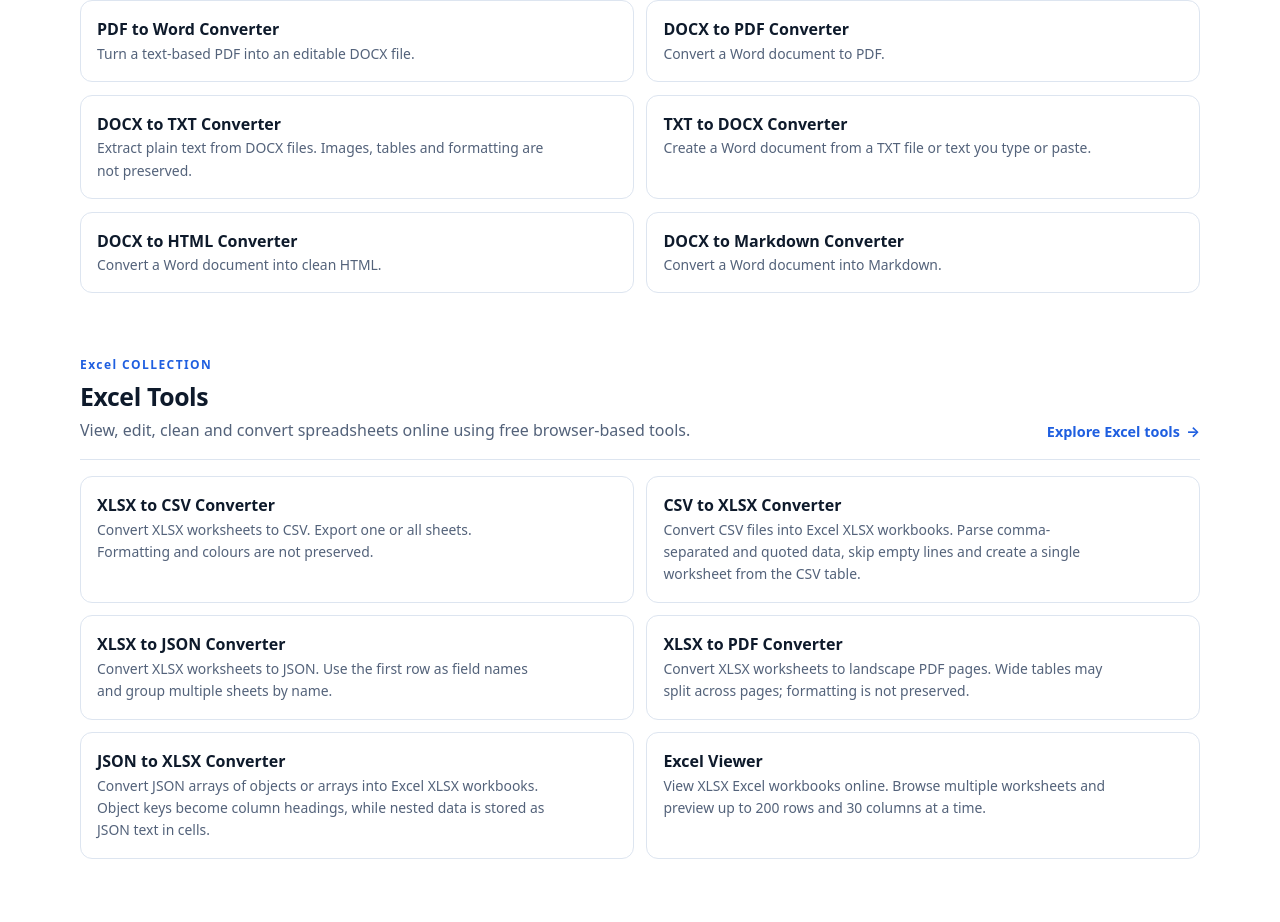
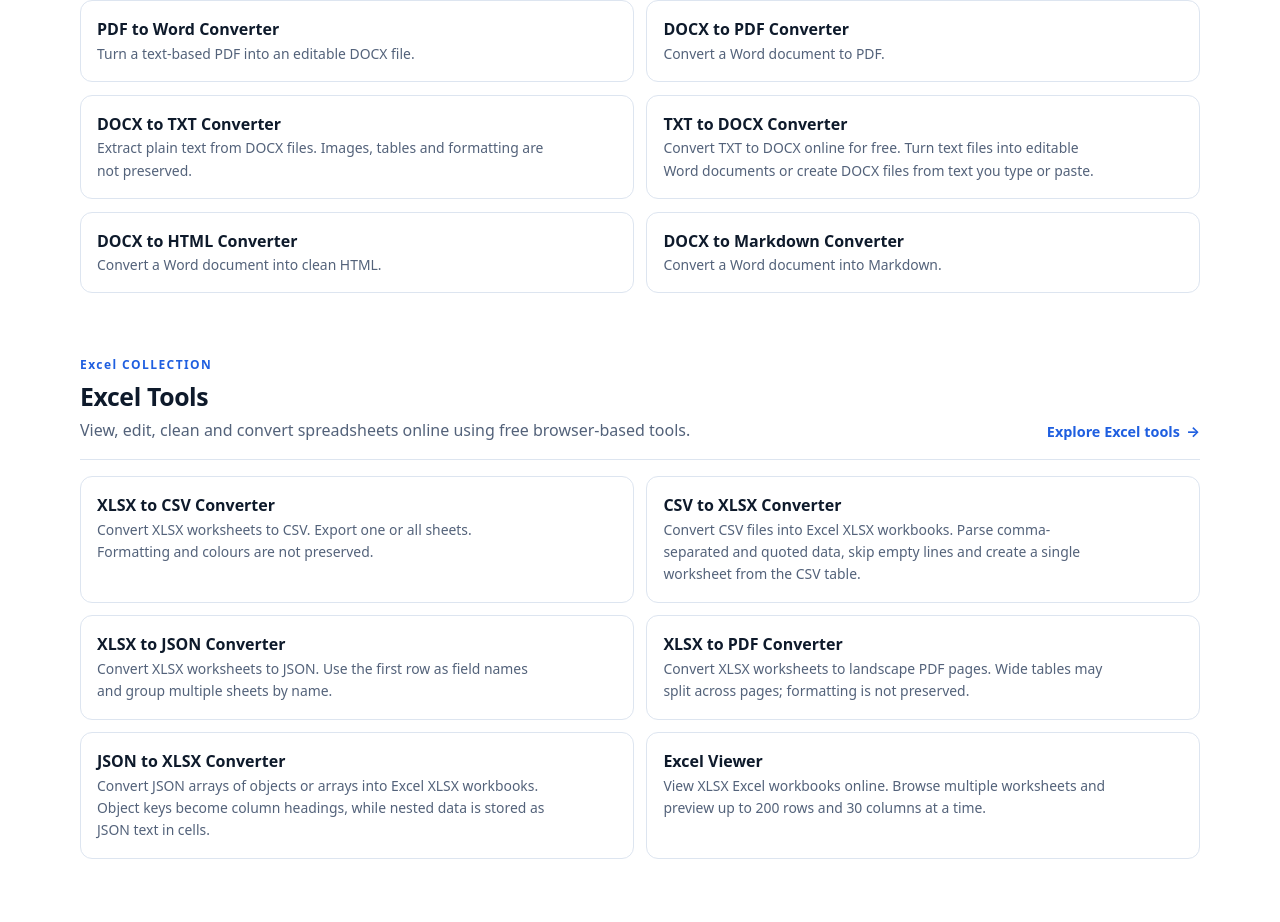
Before and after one commit to mdirfanansarii/fylzora, a React (Vite) app: page / in a window 1280 px wide. Shown: the part 2417-3339 px from the top of the page. Built offline with nearby package versions, Linux system fonts and the light colour scheme; no server answers.

Commit message:
Improve TXT to DOCX SEO description

```diff
--- a/src/data/tools.js
+++ b/src/data/tools.js
@@ -53,7 +53,7 @@ const rawTools = [
   t('word', 'docx-to-pdf', 'DOCX to PDF Converter', 'Convert a Word document to PDF.', { alsoIn: ['pdf'],
     notes: ['This converter creates a text-only PDF. Images, table structure, fonts, colours and complex layouts are not preserved.'] }),
   t('word', 'docx-to-txt', 'DOCX to TXT Converter', "Extract plain text from DOCX files. Images, tables and formatting are not preserved."),
-  t('word', 'txt-to-docx', 'TXT to DOCX Converter', 'Create a Word document from a TXT file or text you type or paste.'),
+  t('word', 'txt-to-docx', 'TXT to DOCX Converter', 'Convert TXT to DOCX online for free. Turn text files into editable Word documents or create DOCX files from text you type or paste.'),
   t('word', 'docx-to-html', 'DOCX to HTML Converter', 'Convert a Word document into clean HTML.'),
   t('word', 'docx-to-markdown', 'DOCX to Markdown Converter', 'Convert a Word document into Markdown.'),
   t('word', 'docx-compressor', 'DOCX Compressor', "Reduce DOCX file size by optimising supported JPEG images. Text and PNG images are not compressed.",
```
